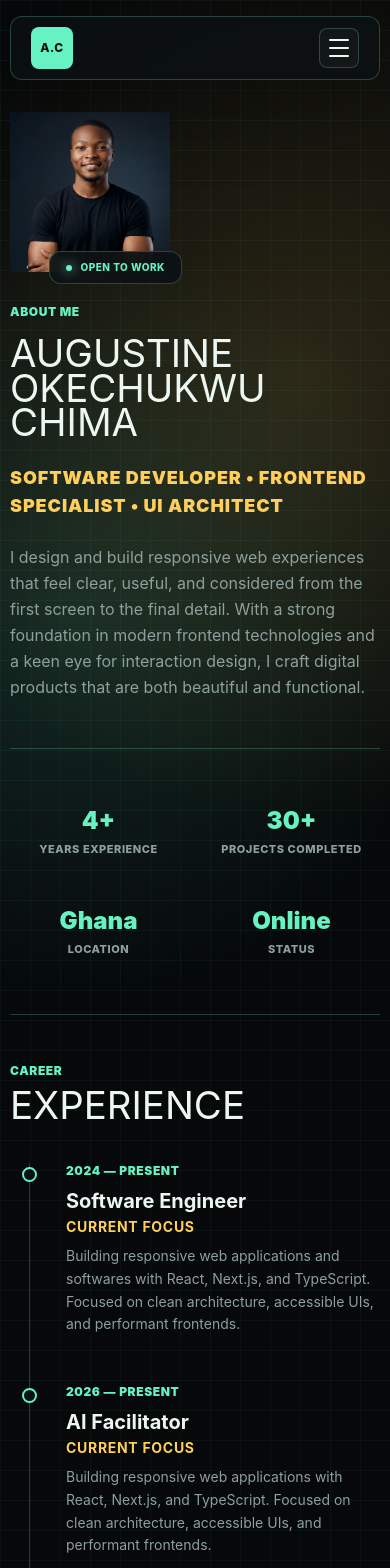
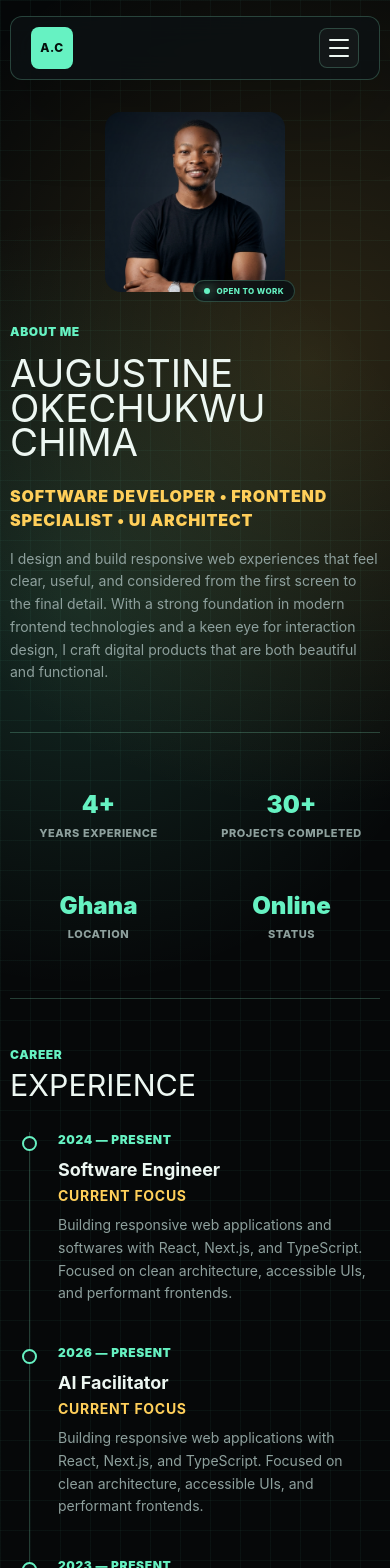
Before and after one commit to august-web/portffoliio, a Next.js app: page /about in a window 390 px wide. Shown: the top 1568 px of the page. Built offline with nearby package versions, Linux system fonts and the light colour scheme.

Commit message:
Fix typos, polish mobile responsiveness across all pages

```diff
--- a/src/app/about/page.tsx
+++ b/src/app/about/page.tsx
@@ -74,21 +74,21 @@ export default function AboutPage() {
     <div className="py-12">
       <div className="grid grid-cols-[auto_1fr] gap-12 items-start max-md:grid-cols-1 max-md:gap-8">
         <motion.div
-          className="shrink-0"
+          className="shrink-0 max-md:mx-auto"
           initial={{ opacity: 0, x: -30 }}
           animate={{ opacity: 1, x: 0 }}
           transition={{ duration: 0.6 }}
         >
-          <div className="relative w-[260px] h-[260px] max-md:w-[200px] max-md:h-[200px] max-sm:w-40 max-sm:h-40">
+          <div className="relative w-[260px] h-[260px] max-md:w-[200px] max-md:h-[200px] max-sm:w-[180px] max-sm:h-[180px]">
             <Image
               src="/images/profile.png"
               alt="Augustine Okechukwu Chima"
               fill
-              className="object-cover rounded-3x1"
+              className="object-cover rounded-2xl"
               priority
             />
-            <div className="absolute -bottom-3 -right-3 border border-[var(--color-line)] bg-[var(--color-panel)]/90 backdrop-blur-md px-4 py-2 rounded-xl">
-              <span className="flex items-center gap-2 text-[10px] font-extrabold uppercase tracking-wider text-[var(--color-accent)]">
+            <div className="absolute -bottom-2.5 -right-2.5 border border-[var(--color-line)] bg-[var(--color-panel)]/90 backdrop-blur-md px-3.5 py-1.5 rounded-xl max-sm:px-2.5 max-sm:py-1">
+              <span className="flex items-center gap-1.5 text-[10px] font-extrabold uppercase tracking-wider text-[var(--color-accent)] max-sm:text-[8px]">
                 <span className="w-1.5 h-1.5 rounded-full bg-[var(--color-accent)] shadow-[0_0_12px_var(--color-accent)]" />
                 Open to Work
               </span>
@@ -104,16 +104,16 @@ export default function AboutPage() {
           <p className="text-[var(--color-accent)] text-xs font-black uppercase tracking-wider mb-4">
             About Me
           </p>
-          <h1 className="text-[4.5rem] leading-[0.9] uppercase m-0 mb-6 max-md:text-[3.2rem] max-sm:text-[2.4rem]">
+          <h1 className="text-[4.5rem] leading-[0.9] uppercase m-0 mb-6 max-md:text-[3.2rem] max-sm:text-[2.4rem] max-[400px]:text-[1.9rem]">
             Augustine
             <br /> Okechukwu
             <br />
             Chima
           </h1>
-          <p className="text-[var(--color-accent-2)] text-lg font-black uppercase tracking-wider mb-6">
+          <p className="text-[var(--color-accent-2)] text-lg font-black uppercase tracking-wider mb-6 max-sm:text-base max-sm:mb-4">
             Software Developer &bull; Frontend Specialist &bull; UI Architect
           </p>
-          <p className="text-[var(--color-muted)] text-base leading-relaxed m-0 max-w-[640px]">
+          <p className="text-[var(--color-muted)] text-base leading-relaxed m-0 max-w-[640px] max-sm:text-sm">
             I design and build responsive web experiences that feel clear, useful, and considered
             from the first screen to the final detail. With a strong foundation in modern frontend
             technologies and a keen eye for interaction design, I craft digital products that are
@@ -148,7 +148,7 @@ export default function AboutPage() {
           <p className="text-[var(--color-accent)] text-xs font-black uppercase tracking-wider mb-2">
             Career
           </p>
-          <h2 className="text-[3.2rem] leading-[0.95] uppercase m-0 mb-10 max-md:text-[2.4rem]">
+          <h2 className="text-[3.2rem] leading-[0.95] uppercase m-0 mb-10 max-md:text-[2.4rem] max-sm:text-[1.9rem] max-sm:mb-8">
             Experience
           </h2>
         </motion.div>
@@ -159,7 +159,7 @@ export default function AboutPage() {
           {timeline.map((item, i) => (
             <motion.div
               key={item.year}
-              className="relative pl-14 pb-12 last:pb-0"
+              className="relative pl-14 pb-12 last:pb-0 max-sm:pl-12 max-sm:pb-10"
               initial={{ opacity: 0, x: -20 }}
               whileInView={{ opacity: 1, x: 0 }}
               viewport={{ once: true, margin: '-30px' }}
@@ -169,7 +169,7 @@ export default function AboutPage() {
               <p className="text-[var(--color-accent)] text-xs font-black uppercase tracking-wider m-0 mb-2">
                 {item.year}
               </p>
-              <h3 className="text-xl font-bold m-0 mb-0.5">{item.role}</h3>
+              <h3 className="text-xl font-bold m-0 mb-0.5 max-sm:text-lg">{item.role}</h3>
               <p className="text-[var(--color-accent-2)] text-sm font-bold uppercase tracking-wider m-0 mb-2">
                 {item.company}
               </p>
@@ -191,8 +191,8 @@ export default function AboutPage() {
           <p className="text-[var(--color-accent)] text-xs font-black uppercase tracking-wider mb-2">
             Capabilities
           </p>
-          <h2 className="text-[3.2rem] leading-[0.95] uppercase m-0 mb-10 max-md:text-[2.4rem]">
-            Skills & Tools
+          <h2 className="text-[3.2rem] leading-[0.95] uppercase m-0 mb-10 max-md:text-[2.4rem] max-sm:text-[1.9rem] max-sm:mb-8">
+            Skills &amp; Tools
           </h2>
         </motion.div>
 
--- a/src/app/blog/page.tsx
+++ b/src/app/blog/page.tsx
@@ -40,7 +40,7 @@ export default function BlogPage() {
         </h1>
       </motion.div>
 
-      <div className="grid gap-6">
+      <div className="grid gap-5 max-sm:gap-4">
         {posts.map((post, i) => (
           <motion.article
             key={post.title}
--- a/src/app/contact/page.tsx
+++ b/src/app/contact/page.tsx
@@ -117,7 +117,7 @@ export default function ContactPage() {
           {error && <p className="text-[var(--color-danger)] text-sm m-0">{error}</p>}
           <button
             type="submit"
-            className="bg-[var(--color-accent)] text-[#04100c] border border-[var(--color-accent)] px-[14px] py-3 text-xs font-extrabold uppercase tracking-wider cursor-pointer hover:brightness-110 transition-all duration-200 w-fit"
+            className="bg-[var(--color-accent)] text-[#04100c] border border-[var(--color-accent)] px-[14px] py-3.5 text-xs font-extrabold uppercase tracking-wider cursor-pointer hover:brightness-110 transition-all duration-200 w-fit max-sm:w-full max-sm:min-h-14"
           >
             Send Your Message
           </button>
--- a/src/components/layout/Footer.tsx
+++ b/src/components/layout/Footer.tsx
@@ -2,8 +2,8 @@ import React from 'react'
 
 export default function Footer() {
   return (
-    <footer className="border-t border-[var(--color-line)] py-8 text-center">
-      <p className="text-[var(--color-muted)] text-sm m-0">
+    <footer className="border-t border-[var(--color-line)] py-8 px-4 text-center">
+      <p className="text-[var(--color-muted)] text-sm m-0 max-sm:text-xs">
         &copy; {new Date().getFullYear()} Augustine Okechukwu Chima. Built with Next.js.
       </p>
     </footer>
--- a/src/components/layout/Navbar.tsx
+++ b/src/components/layout/Navbar.tsx
@@ -112,7 +112,7 @@ export default function Navbar() {
               onClick={() => setMenuOpen(false)}
             />
             <motion.nav
-              className="fixed top-0 right-0 z-40 h-full w-72 border-l border-[var(--color-line)] bg-[var(--color-panel)]/95 backdrop-blur-xl p-8 pt-24 flex flex-col gap-2"
+              className="fixed top-0 right-0 z-40 h-full w-80 max-sm:w-full border-l border-[var(--color-line)] bg-[var(--color-panel)]/95 backdrop-blur-xl px-6 py-8 pt-24 flex flex-col gap-1"
               initial={{ x: '100%' }}
               animate={{ x: 0 }}
               exit={{ x: '100%' }}
@@ -126,7 +126,7 @@ export default function Navbar() {
                   <Link
                     key={link.label}
                     href={link.href}
-                    className={`px-5 py-4 text-sm font-extrabold uppercase tracking-wider no-underline rounded-xl transition-all duration-200 ${
+                    className={`px-5 py-4 text-base font-extrabold uppercase tracking-wider no-underline rounded-xl transition-all duration-200 ${
                       isActive
                         ? 'text-[var(--color-accent)] border border-[var(--color-line)] bg-[rgba(102,242,194,0.06)]'
                         : 'text-[var(--color-muted)] hover:text-[var(--color-text)] hover:bg-white/3'
--- a/src/components/sections/Skills.tsx
+++ b/src/components/sections/Skills.tsx
@@ -40,9 +40,9 @@ export default function Skills() {
         transition={{ duration: 0.5 }}
       >
         <p className="text-[var(--color-accent)] text-xs font-black uppercase tracking-wider mb-4 m-0 max-sm:text-[0.72rem]">
-          My SKills and Capabilities
+          My Skills &amp; Capabilities
         </p>
-        <h2 className="max-w-[820px] mb-[18px] text-[4.25rem] leading-none m-0 max-md:text-[2.7rem] max-sm:text-[2.1rem] max-sm:leading-[1.04]">
+        <h2 className="max-w-[820px] mb-[18px] text-[4.25rem] leading-none m-0 max-md:text-[2.7rem] max-sm:text-[1.9rem] max-sm:leading-[1.1]">
           Modern web stack, careful interaction design, and practical delivery.
         </h2>
       </motion.div>
```
Also changed, not shown: src/app/not-found.tsx (+5 -5 lines), src/components/sections/Hero.tsx (+10 -10 lines).
